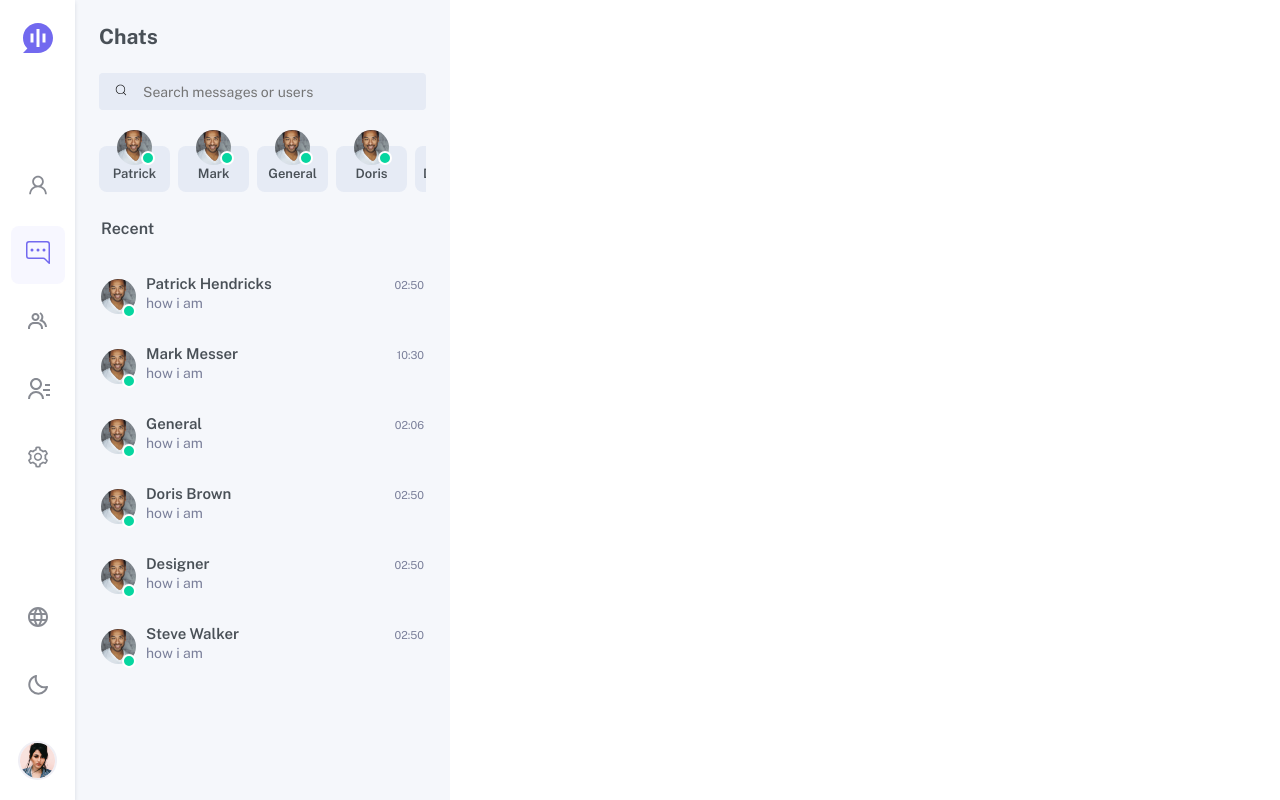
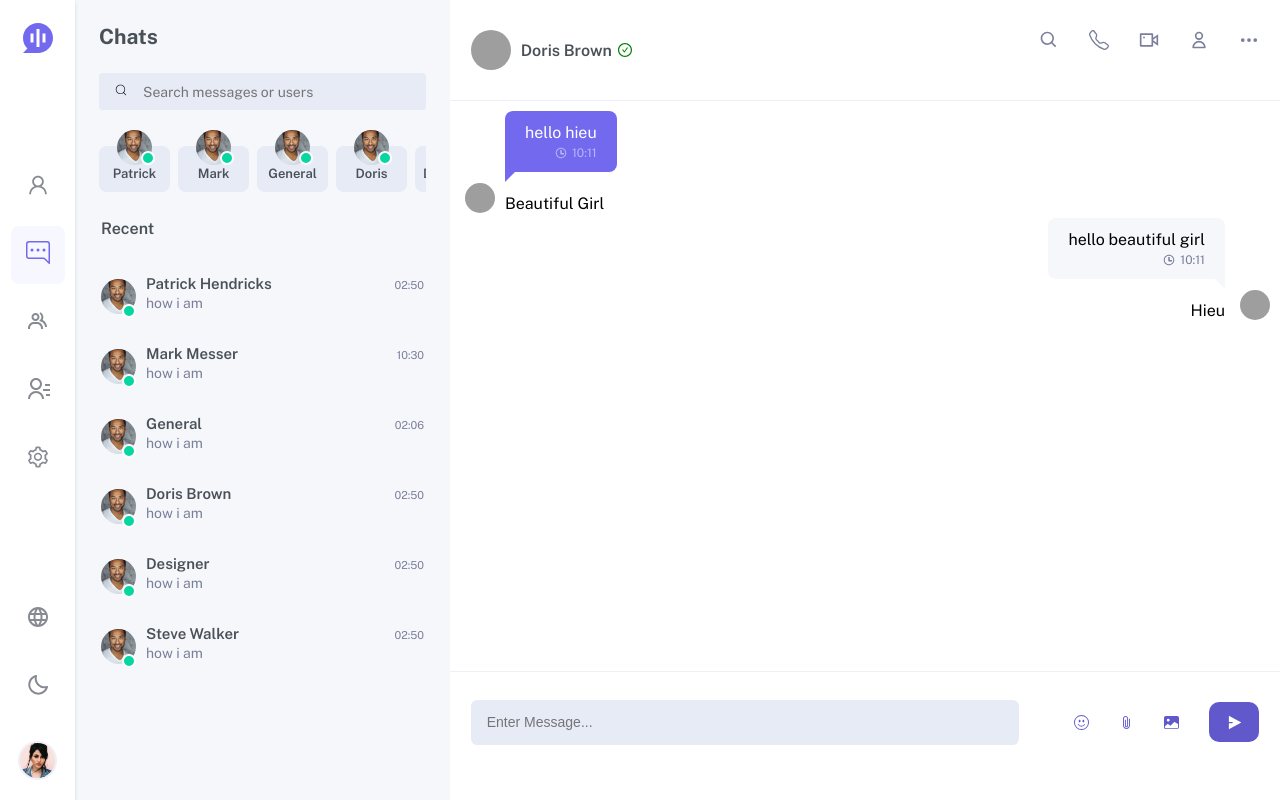
Before and after one commit to phongnguyenhh1996/chat-react-fe, a React (Create React App) app: page / in a window 1280 px wide. Built offline with nearby package versions, Linux system fonts and the light colour scheme; sample sign-in values are in the browser's storage; grey boxes are pictures that could not be loaded.

Commit message:
fix conflict

```diff
--- a/src/view/Dashboard/index.js
+++ b/src/view/Dashboard/index.js
@@ -1,8 +1,14 @@
 import React from "react";
+import Chat from "../../components/chat/main";
 import SideBar from "../../components/SideBar";
 
 const Dashboard = () => {
-  return <SideBar />;
+  return (
+    <div className="container-page">
+      <SideBar />
+      <Chat />
+    </div>
+  );
 };
 
 export default Dashboard;
--- a/src/view/Login/index.js
+++ b/src/view/Login/index.js
@@ -1,4 +1,4 @@
-import React, { useEffect } from "react";
+import React from "react";
 import { GoogleLogin } from "@react-oauth/google";
 import * as jose from "jose";
 import { useNavigate, Navigate } from "react-router-dom";
```
